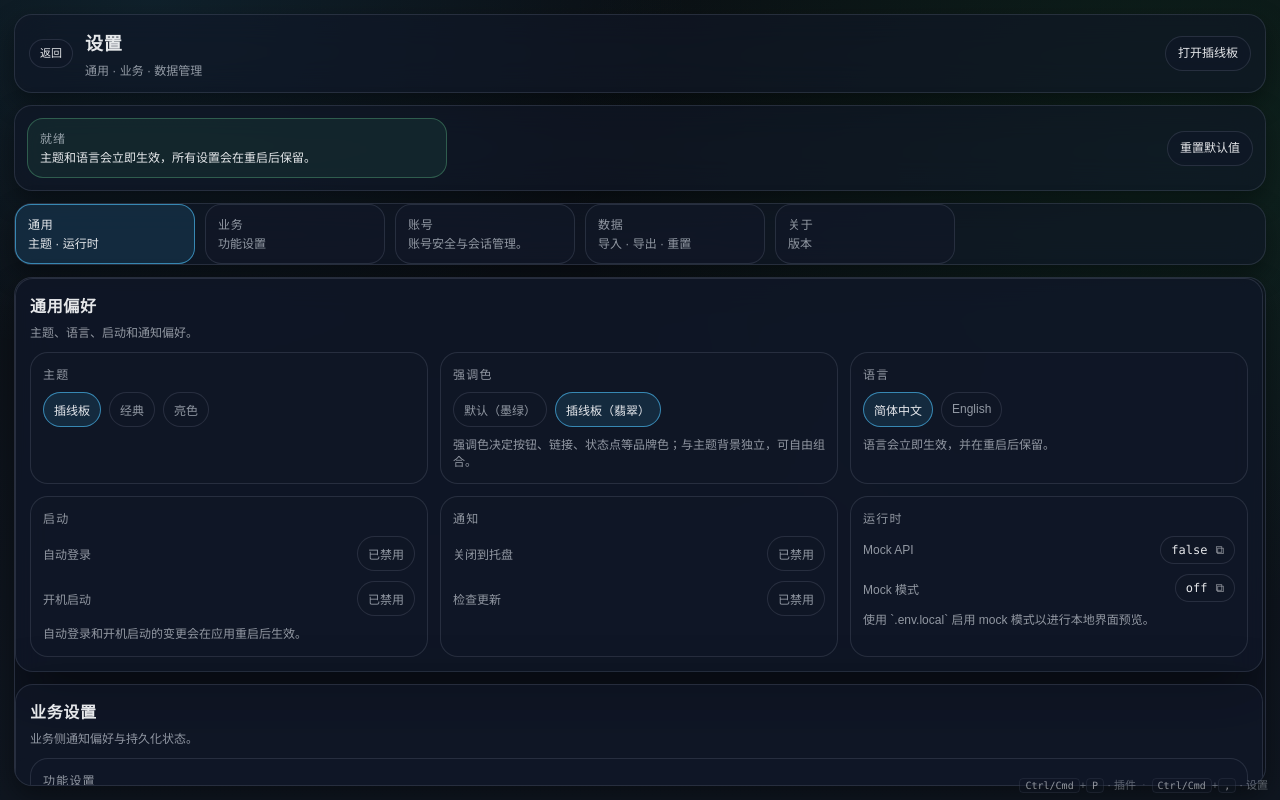
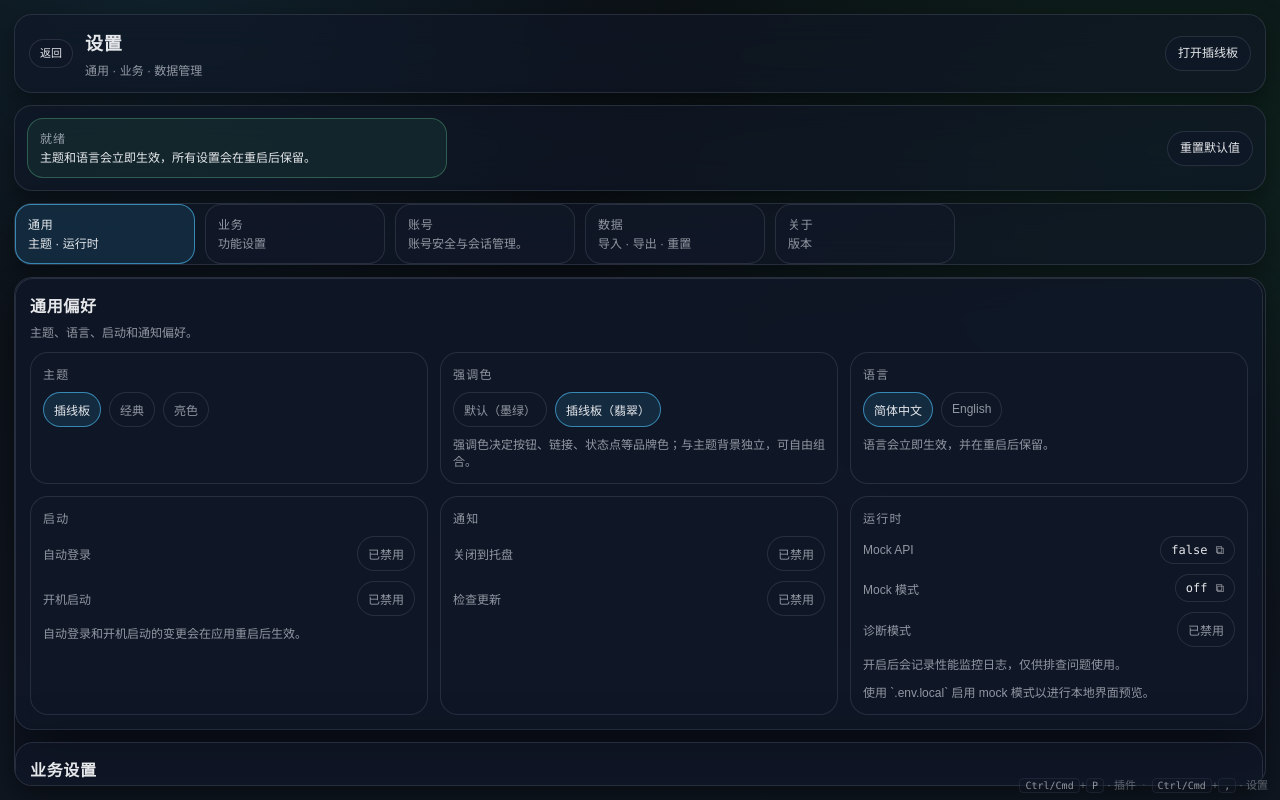
Before and after one commit to CarryPigeon/CarryPigeon-Desktop, a Vue app: page /settings in a window 1280 px wide. Built offline with nearby package versions, Linux system fonts and the light colour scheme; no server answers.

Commit message:
feat: add diagnostics mode toggle in settings

```diff
--- a/src/app/i18n/messages/en_us.ts
+++ b/src/app/i18n/messages/en_us.ts
@@ -544,8 +544,10 @@ export const en_us = {
   settings_auto_launch: "Auto launch",
   settings_startup_hint: "Auto login and auto launch changes take effect after the app restarts.",
   settings_runtime: "Runtime",
-  settings_mock_api: "mock api",
-  settings_mock_mode: "mock mode",
+  settings_mock_api: "Mock API",
+  settings_mock_mode: "Mock Mode",
+  settings_diagnostics_mode: "Diagnostics Mode",
+  settings_diagnostics_mode_desc: "Enables performance monitoring logs for troubleshooting only.",
   settings_runtime_hint: "Use `.env.local` to enable mock mode for local UI preview.",
   settings_business_settings: "Business settings",
   settings_business_settings_sub: "Business-owned notification preferences and persisted state.",
--- a/src/app/i18n/messages/zh_cn.ts
+++ b/src/app/i18n/messages/zh_cn.ts
@@ -548,6 +548,8 @@ export const zh_cn = {
   settings_runtime: "运行时",
   settings_mock_api: "Mock API",
   settings_mock_mode: "Mock 模式",
+  settings_diagnostics_mode: "诊断模式",
+  settings_diagnostics_mode_desc: "开启后会记录性能监控日志，仅供排查问题使用。",
   settings_runtime_hint: "使用 `.env.local` 启用 mock 模式以进行本地界面预览。",
   settings_business_settings: "业务设置",
   settings_business_settings_sub: "业务侧通知偏好与持久化状态。",
--- a/src/features/settings/presentation/pages/SettingsPage.vue
+++ b/src/features/settings/presentation/pages/SettingsPage.vue
@@ -9,6 +9,10 @@ import { useI18n } from "vue-i18n";
 import { useRouter } from "vue-router";
 import MonoTag from "@/shared/ui/MonoTag.vue";
 import { IS_MOCK_ENABLED, MOCK_MODE } from "@/shared/config/runtime";
+import {
+  getStoredDiagnosticsEnabled,
+  setDiagnosticsEnabled,
+} from "@/shared/config/performance";
 import { getAboutCapabilities } from "@/features/about/api";
 import type { AppInfo } from "@/features/about/api-types";
 import { checkForUpdate, type UpdateStatus } from "@/shared/updater/checkUpdate";
@@ -111,6 +115,16 @@ onBeforeUnmount(() => {
 
 const appInfo = ref<AppInfo | null>(null);
 const updateCheckState = ref<UpdateStatus | { kind: 'checking' }>({ kind: 'checking' });
+const diagnosticsMode = ref(false);
+
+function toggleDiagnosticsMode(next: boolean): void {
+  setDiagnosticsEnabled(next);
+  diagnosticsMode.value = getStoredDiagnosticsEnabled();
+}
+
+onMounted(() => {
+  diagnosticsMode.value = getStoredDiagnosticsEnabled();
+});
 
 async function handleCheckUpdate(): Promise<void> {
   updateCheckState.value = { kind: 'checking' };
@@ -468,6 +482,13 @@ async function handleLogout(): Promise<void> {
                   <span class="cp-settings__muted">{{ t("settings_mock_mode") }}</span>
                   <MonoTag :value="MOCK_MODE" title="VITE_MOCK_MODE" :copyable="true" />
                 </div>
+                <div class="cp-settings__row">
+                  <span class="cp-settings__muted">{{ t("settings_diagnostics_mode") }}</span>
+                  <button class="cp-settings__segBtn" data-testid="settings-diagnostics-mode" :data-active="diagnosticsMode" type="button" @click="toggleDiagnosticsMode(!diagnosticsMode)">
+                    {{ diagnosticsMode ? t("enabled") : t("disabled") }}
+                  </button>
+                </div>
+                <div class="cp-settings__hint">{{ t("settings_diagnostics_mode_desc") }}</div>
                 <div class="cp-settings__hint">{{ t("settings_runtime_hint") }}</div>
               </div>
             </div>
--- a/src/shared/config/performance.ts
+++ b/src/shared/config/performance.ts
@@ -23,6 +23,23 @@ export function getStoredDiagnosticsEnabled(): boolean {
 }
 
 /**
+ * 设置诊断模式开关。
+ *
+ * @param enabled - 是否开启诊断模式
+ */
+export function setDiagnosticsEnabled(enabled: boolean): void {
+  try {
+    if (enabled) {
+      localStorage.setItem(DIAGNOSTICS_STORAGE_KEY, "true");
+    } else {
+      localStorage.removeItem(DIAGNOSTICS_STORAGE_KEY);
+    }
+  } catch {
+    // localStorage 不可用时静默忽略
+  }
+}
+
+/**
  * 判断当前是否启用性能监控。
  *
  * - dev 模式：始终返回 true
```
Also changed, not shown: 1 other file (tests, documents, lock files or other folders).
